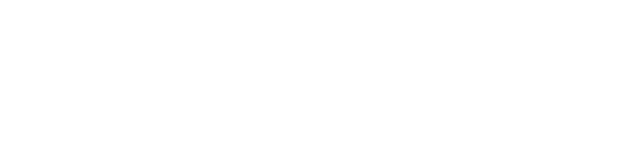
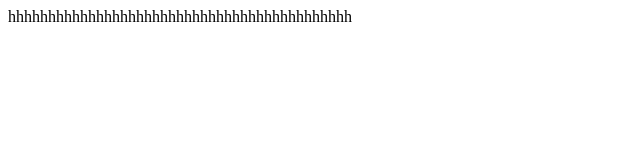
Before and after one commit to AKALANKA28/testbranch, a plain HTML site: page index.html in a window 1280 px wide. Shown: the whole page, without its empty margins (0-640 px from the left). Drawn offline with Linux system fonts and the light colour scheme.

Commit message:
update .html file

```diff
--- a/index.html
+++ b/index.html
@@ -1,9 +1,7 @@
 <html>
-    <head>
+  <head> </head>
 
-    </head>
-
-    <body>
-
-    </body>
+  <body>
+    hhhhhhhhhhhhhhhhhhhhhhhhhhhhhhhhhhhhhhhhhhh
+  </body>
 </html>
```
